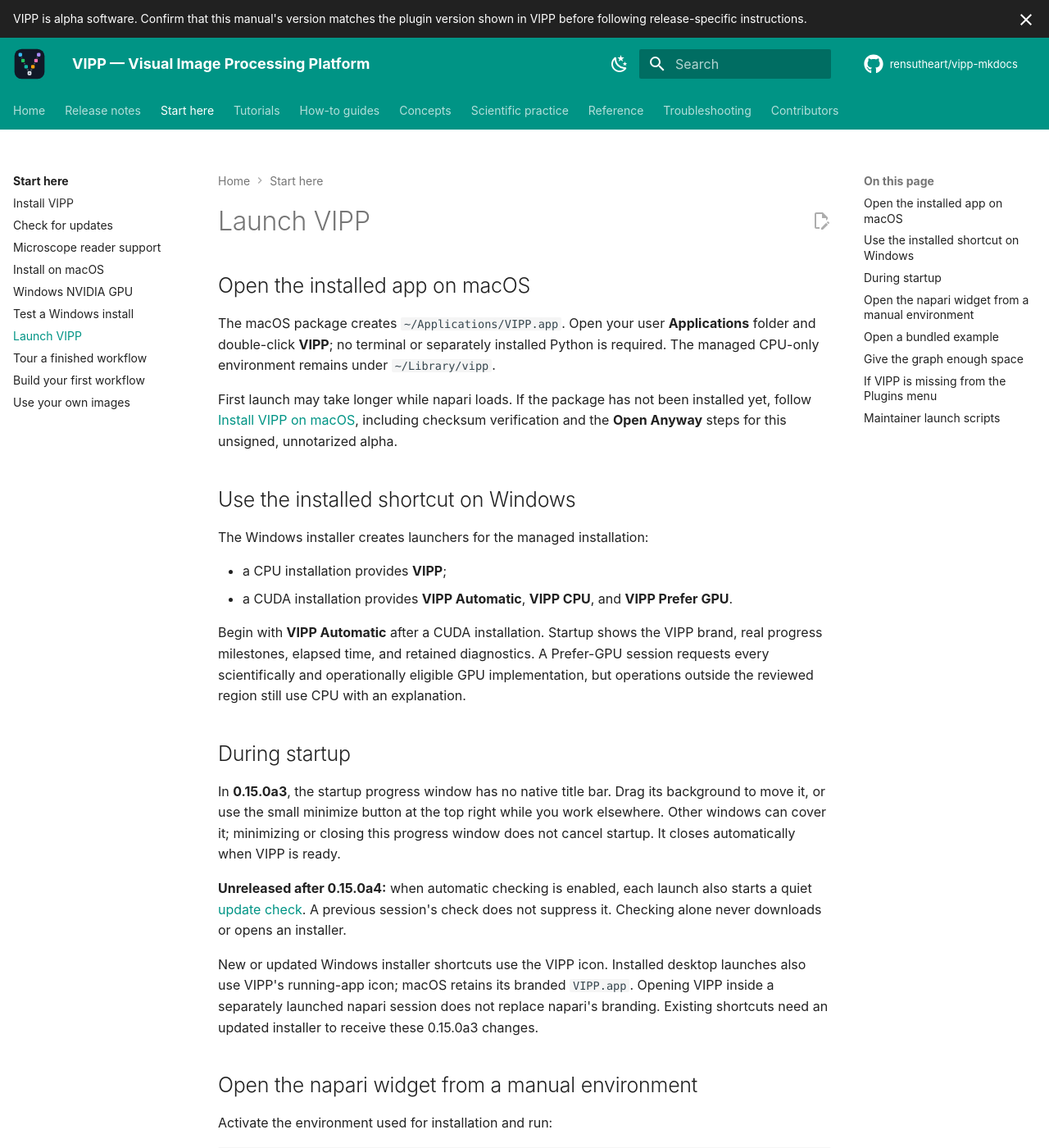
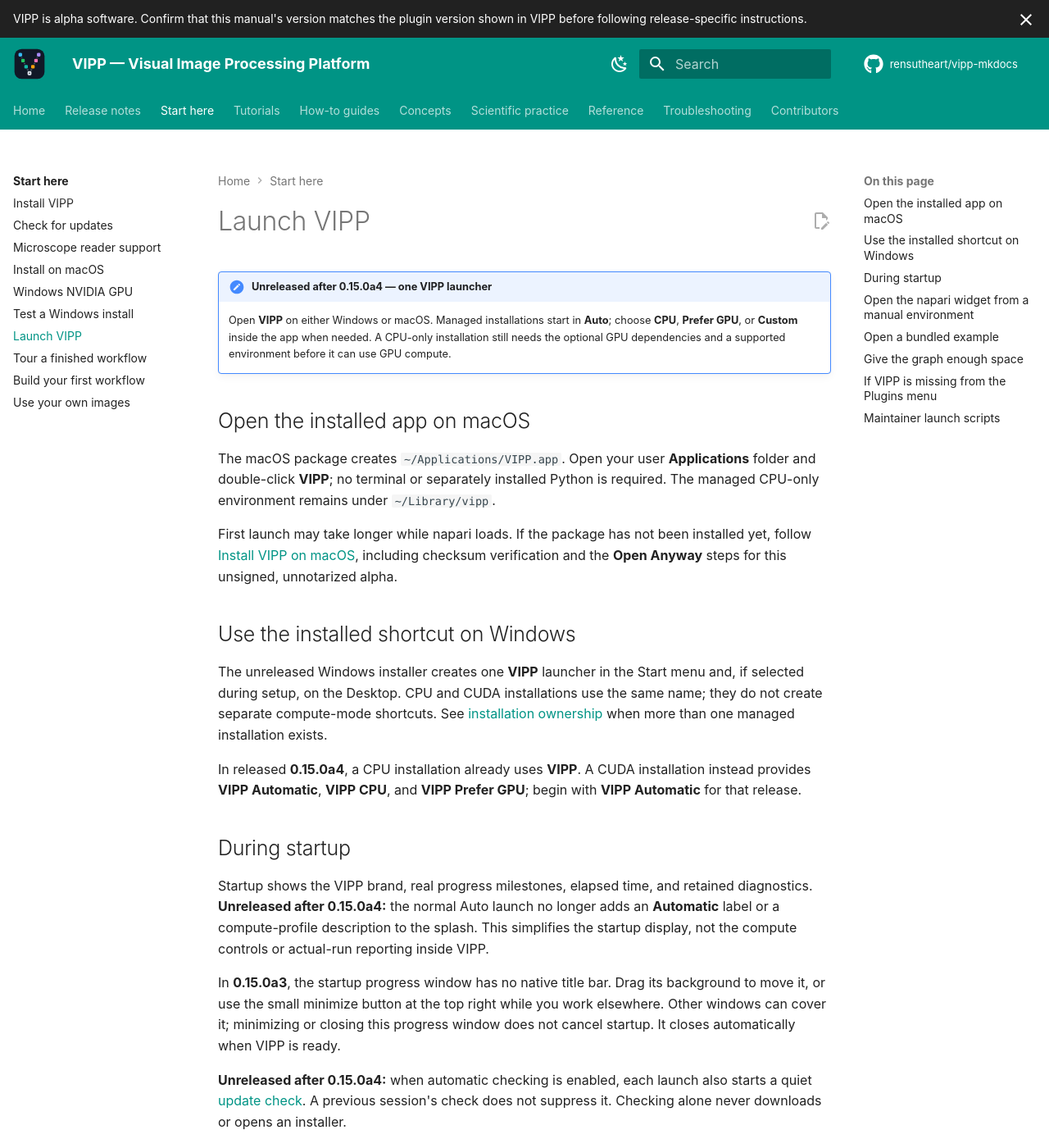
Before and after one commit to rensutheart/vipp-mkdocs, an MkDocs documentation site: the page built from docs/getting-started/launching.md, in a window 1280 px wide and 1400 px high. Shown: the whole window at 82% size. Built offline with MkDocs 1.6.1 and Material for MkDocs 9.7.7, drawn with Linux system fonts in a browser that asks for light colours; plug-ins that fetch from the network failed and are left out; comment, search, counter and statistics services are not loaded; the version menu is left out.

Commit message:
docs: explain single VIPP launcher and display warnings

```diff
--- a/docs/getting-started/launching.md
+++ b/docs/getting-started/launching.md
@@ -1,4 +1,10 @@
 # Launch VIPP
+
+!!! note "Unreleased after 0.15.0a4 — one VIPP launcher"
+    Open **VIPP** on either Windows or macOS. Managed installations start in
+    **Auto**; choose **CPU**, **Prefer GPU**, or **Custom** inside the app when
+    needed. A CPU-only installation still needs the optional GPU dependencies
+    and a supported environment before it can use GPU compute.
 
 ## Open the installed app on macOS
 
@@ -13,19 +19,23 @@
 
 ## Use the installed shortcut on Windows
 
-The Windows installer creates launchers for the managed installation:
+The unreleased Windows installer creates one **VIPP** launcher in the Start
+menu and, if selected during setup, on the Desktop. CPU and CUDA installations
+use the same name; they do not create separate compute-mode shortcuts. See
+[installation ownership](installation.md#update-repair-or-remove) when more
+than one managed installation exists.
 
-- a CPU installation provides **VIPP**;
-- a CUDA installation provides **VIPP Automatic**, **VIPP CPU**, and
-  **VIPP Prefer GPU**.
-
-Begin with **VIPP Automatic** after a CUDA installation. Startup shows the VIPP
-brand, real progress milestones, elapsed time, and retained diagnostics. A
-Prefer-GPU session requests every scientifically and operationally eligible GPU
-implementation, but operations outside the reviewed region still use CPU with
-an explanation.
+In released **0.15.0a4**, a CPU installation already uses **VIPP**. A CUDA
+installation instead provides **VIPP Automatic**, **VIPP CPU**, and
+**VIPP Prefer GPU**; begin with **VIPP Automatic** for that release.
 
 ## During startup
+
+Startup shows the VIPP brand, real progress milestones, elapsed time, and
+retained diagnostics. **Unreleased after 0.15.0a4:** the normal Auto launch no
+longer adds an **Automatic** label or a compute-profile description to the
+splash. This simplifies the startup display, not the compute controls or
+actual-run reporting inside VIPP.
 
 In **0.15.0a3**, the startup progress window has no native title
 bar. Drag its background to move it, or use the small minimize button at the
```
Also changed, not shown: docs/getting-started/installation.md (+14 -3 lines), docs/getting-started/windows-cuda.md (+6 -3 lines), docs/how-to/choose-compute.md (+6 -0 lines), docs/troubleshooting/index.md (+11 -0 lines).
